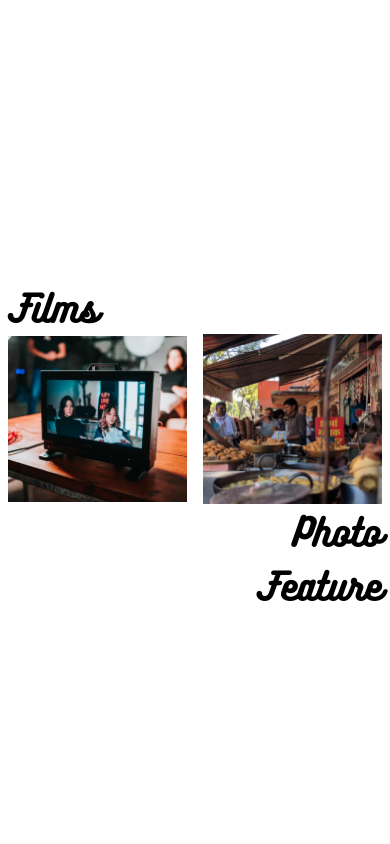
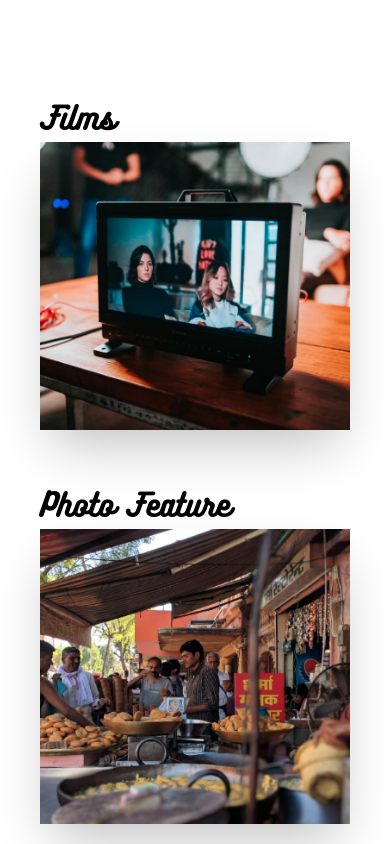
Before and after one commit to saiashish90/addy, a Gatsby site: page / in a window 390 px wide. Built offline with nearby package versions, Linux system fonts and the light colour scheme; Gatsby itself is replaced by a stand-in of ours.

Commit message:
Home page

```diff
--- a/src/css/tailwind.css
+++ b/src/css/tailwind.css
@@ -10,5 +10,5 @@
 }
 
 .bukhari {
-	font-family: Bukhari;
+	font-family: Bukhari, serif;
 }
--- /dev/null
+++ b/src/pages/films.js
@@ -0,0 +1,6 @@
+import React from 'react';
+
+const films = () => {
+	return <div>helo</div>;
+};
+export default films;
--- a/src/pages/index.js
+++ b/src/pages/index.js
@@ -1,33 +1,41 @@
 import React from 'react';
+import { Link } from 'gatsby';
 import '../css/styles.css';
 
 export default function Home() {
 	return (
-		<div class="flex h-screen items-center">
-			<div class="w-1/2 text-right mx-2">
+		<div className="flex flex-wrap md:flex-no-wrap h-screen items-center">
+			<div className="w-full md:w-1/2 text-left mx-10 md:mx-2 mt-32 mb-16 md:mb-0 md:mt-0 md:text-right">
 				<div className="text-left relative inline-block">
-					<h1 className="bukhari text-4xl absolute left-0" style={{ top: '-3.5rem' }}>
+					<h1 className="bukhari text-3xl md:text-4xl absolute left-0" style={{ top: '-3rem' }}>
 						Films
 					</h1>
-					<div className="overflow-hidden">
+
+					<div className="overflow-hidden shadow-2xl">
+						<Link to="/films">
 							<img
 								className="inline-block transform hover:scale-110 transition-all ease-in duration-700"
 								src={require('../images/11.png')}
 								alt=""
 							/>
+						</Link>
 					</div>
 				</div>
 			</div>
-			<div class="w-1/2 text-left mx-2">
+			<div className="w-full md:w-1/2 text-left mx-10 md:mx-2">
 				<div className="text-right inline-block relative">
-					<div className="overflow-hidden">
+					<div className="overflow-hidden shadow-2xl">
+						<Link to="/photofeatures">
 							<img
 								className="inline-block transform hover:scale-110 transition-all ease-in duration-700"
 								src={require('../images/22.png')}
 								alt=""
 							/>
+						</Link>
 					</div>
-					<h1 className="bukhari text-4xl absolute right-0">Photo Feature</h1>
+					<h1 className="bukhari text-3xl md:text-4xl absolute top-0 transform -translate-y-12 md:translate-y-0 md:top-auto md:right-0">
+						Photo Feature
+					</h1>
 				</div>
 			</div>
 		</div>
--- /dev/null
+++ b/src/pages/photofeatures.js
@@ -0,0 +1,6 @@
+import React from 'react';
+
+const photofeatures = () => {
+	return <div>helo</div>;
+};
+export default photofeatures;
```
Lines whose indentation alone changed are shown as unchanged.
